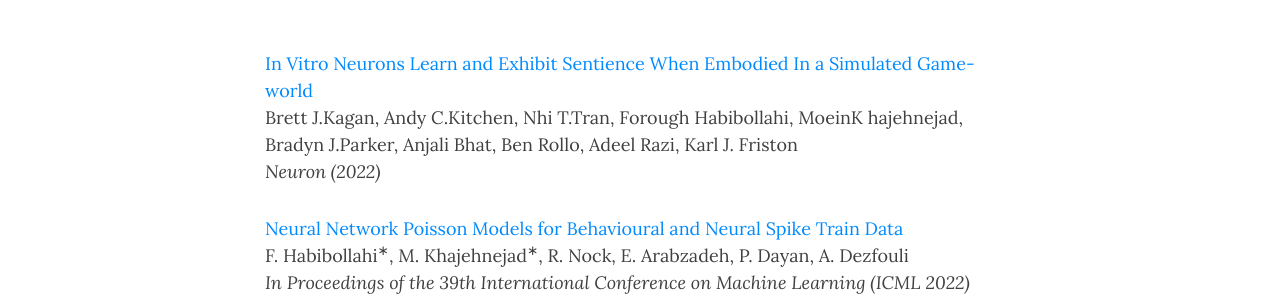
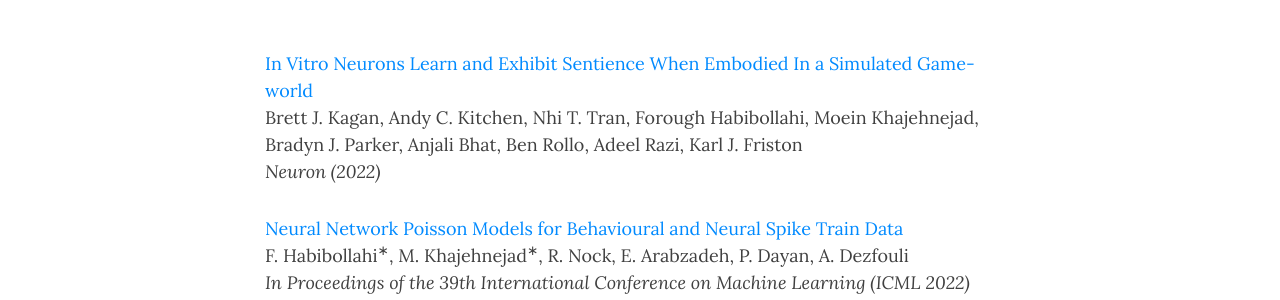
Before and after one commit to ForoughHa/ForoughHa.github.io, a Jekyll site: the page built from publications.md, in a window 1280 px wide and 900 px high. Shown: the part 210-510 px from the top of the window. Built offline with Jekyll 4.4.1, drawn with Linux system fonts in a browser that asks for light colours; nearby versions of some CDN libraries.

Commit message:
Update publications.md

```diff
--- a/publications.md
+++ b/publications.md
@@ -8,7 +8,7 @@
 
 <a href="https://www.cell.com/neuron/fulltext/S0896-6273(22)00806-6">In Vitro Neurons Learn and Exhibit Sentience When Embodied In a Simulated Game-world </a>
  <br />
-Brett J.Kagan, Andy C.Kitchen, Nhi T.Tran, Forough Habibollahi, MoeinK hajehnejad, Bradyn J.Parker, Anjali Bhat, Ben Rollo, Adeel Razi, Karl J. Friston
+Brett J. Kagan, Andy C. Kitchen, Nhi T. Tran, Forough Habibollahi, Moein Khajehnejad, Bradyn J. Parker, Anjali Bhat, Ben Rollo, Adeel Razi, Karl J. Friston
 <br />
 <em>Neuron (2022)</em>
 
```
